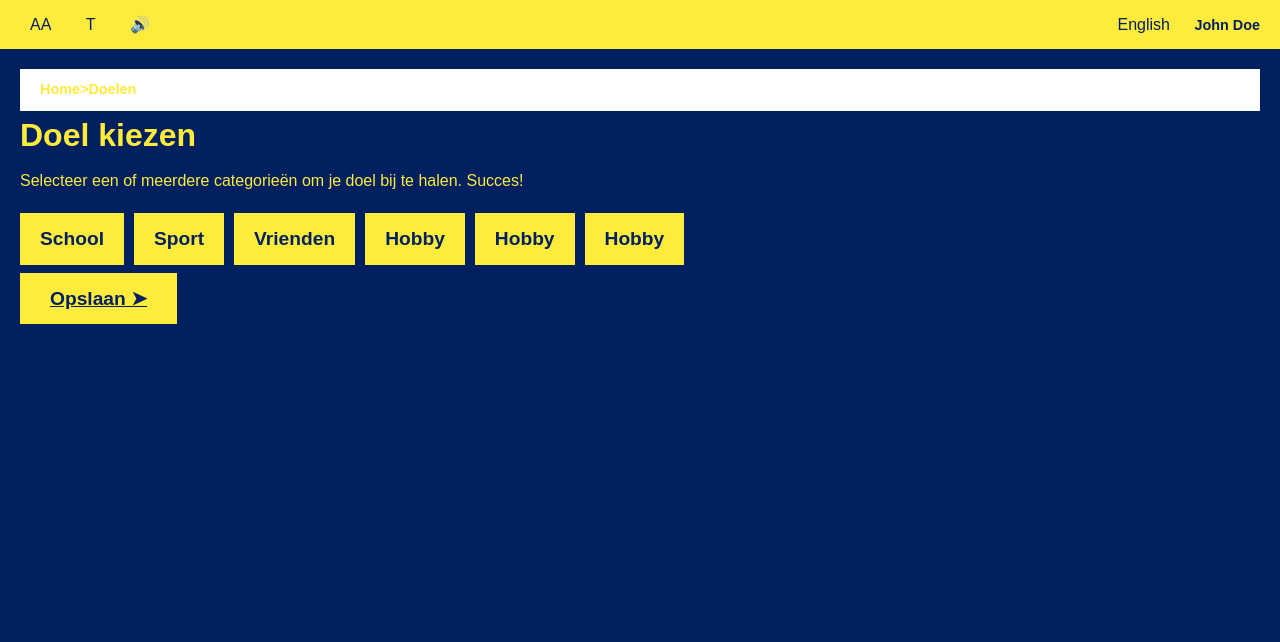
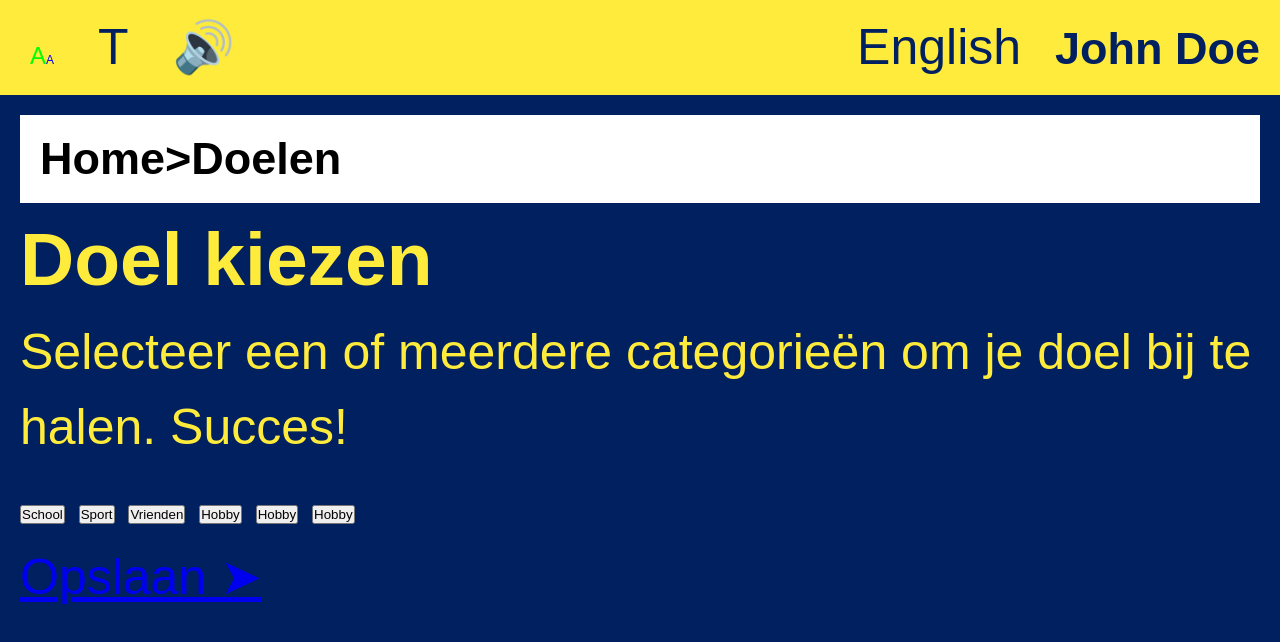
Before and after one commit to vivian3007/TeamChipmunk, a plain HTML site: page goals.html in a window 1280 px wide. Drawn offline with Linux system fonts and the light colour scheme.

Commit message:
Updated code

```diff
--- a/goals.html
+++ b/goals.html
@@ -23,7 +23,7 @@
 
 <main class="main">
     <nav class="breadcrumb">
-        <a class="navbutton" href="#">Home</a> > <a class="navbutton" href="#">Doelen</a>
+        <a href="index.html">Home</a> > <a href="goals.html">Doelen</a>
     </nav>
 
     <section class="content">
--- a/style.css
+++ b/style.css
@@ -9,6 +9,7 @@ body {
     background-color: #002060;
     color: #FFEB3B;
     line-height: 1.5;
+    font-size: 50px;
 }
 
 nav{
@@ -17,10 +18,6 @@ nav{
     background-color: white;
     padding: 10px 20px;
     font-weight: bold;
-}
-
-.navbutton{
-    color: black;
 }
 
 /* Header */
@@ -56,12 +53,12 @@ nav{
 /* Breadcrumb */
 .breadcrumb {
     padding: 10px 20px;
-    color: #FFEB3B;
+    color: #000000;
     font-size: 0.9em;
 }
 
 .breadcrumb a {
-    color: #FFEB3B;
+    color: #000000;
     text-decoration: none;
 }
 
@@ -70,38 +67,12 @@ nav{
     padding: 20px;
 }
 
-.content h1 {
-    font-size: 2em;
-    margin-bottom: 10px;
+.a1 {
+    color: #00FF00;
+    font-size: 24px;
 }
 
-.content p {
-    margin-bottom: 20px;
+.a2 {
+    color: #0000FF;
+    font-size: 12px;
 }
-
-.categories {
-    display: flex;
-    flex-wrap: wrap;
-    gap: 10px;
-    margin-bottom: 20px;
-}
-
-.category {
-    background-color: #FFEB3B;
-    color: #002060;
-    padding: 15px 20px;
-    font-size: 1.2em;
-    font-weight: bold;
-    border: none;
-    cursor: pointer;
-}
-
-.save-button {
-    background-color: #FFEB3B;
-    color: #002060;
-    padding: 15px 30px;
-    font-size: 1.2em;
-    font-weight: bold;
-    border: none;
-    cursor: pointer;
-}
```
Also changed, not shown: index.html (+29 -2 lines).
